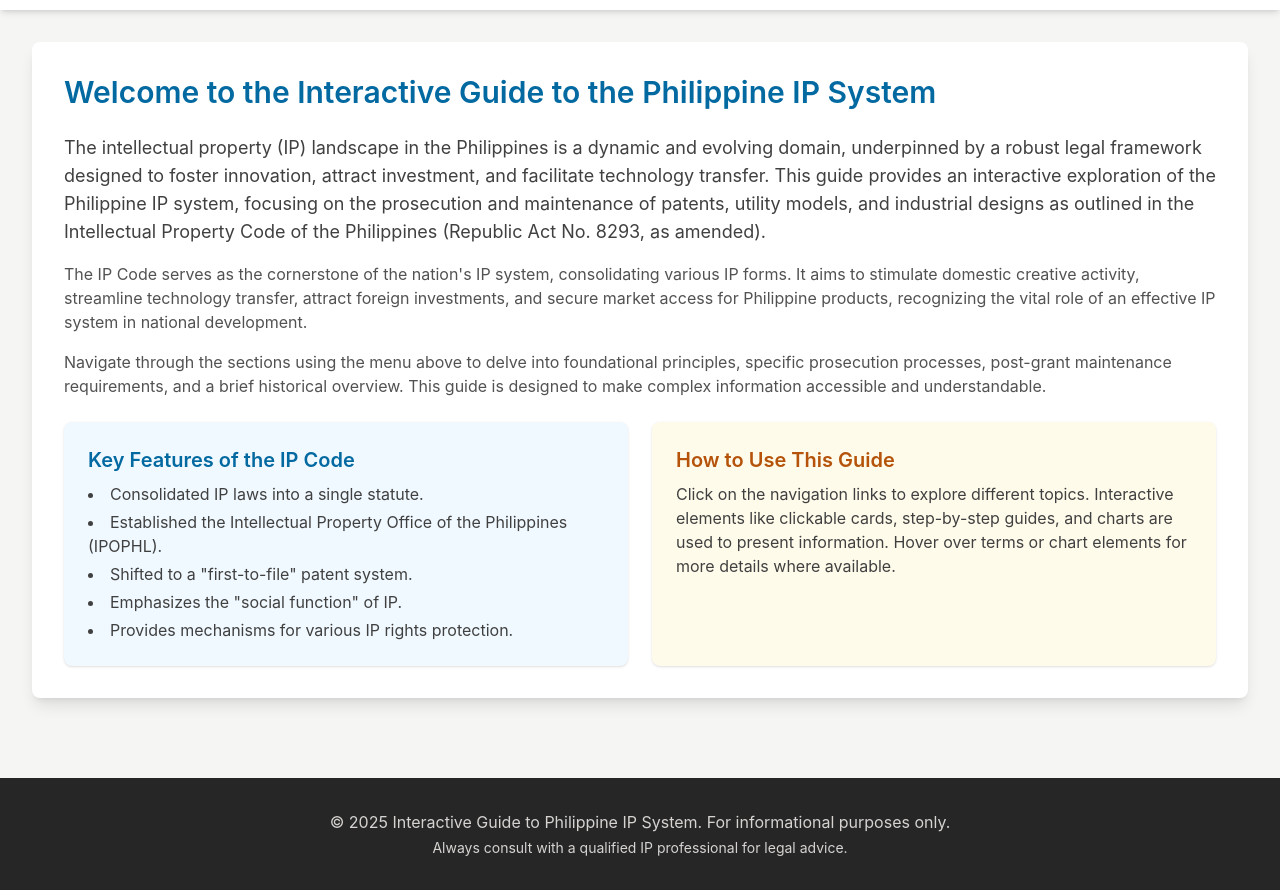
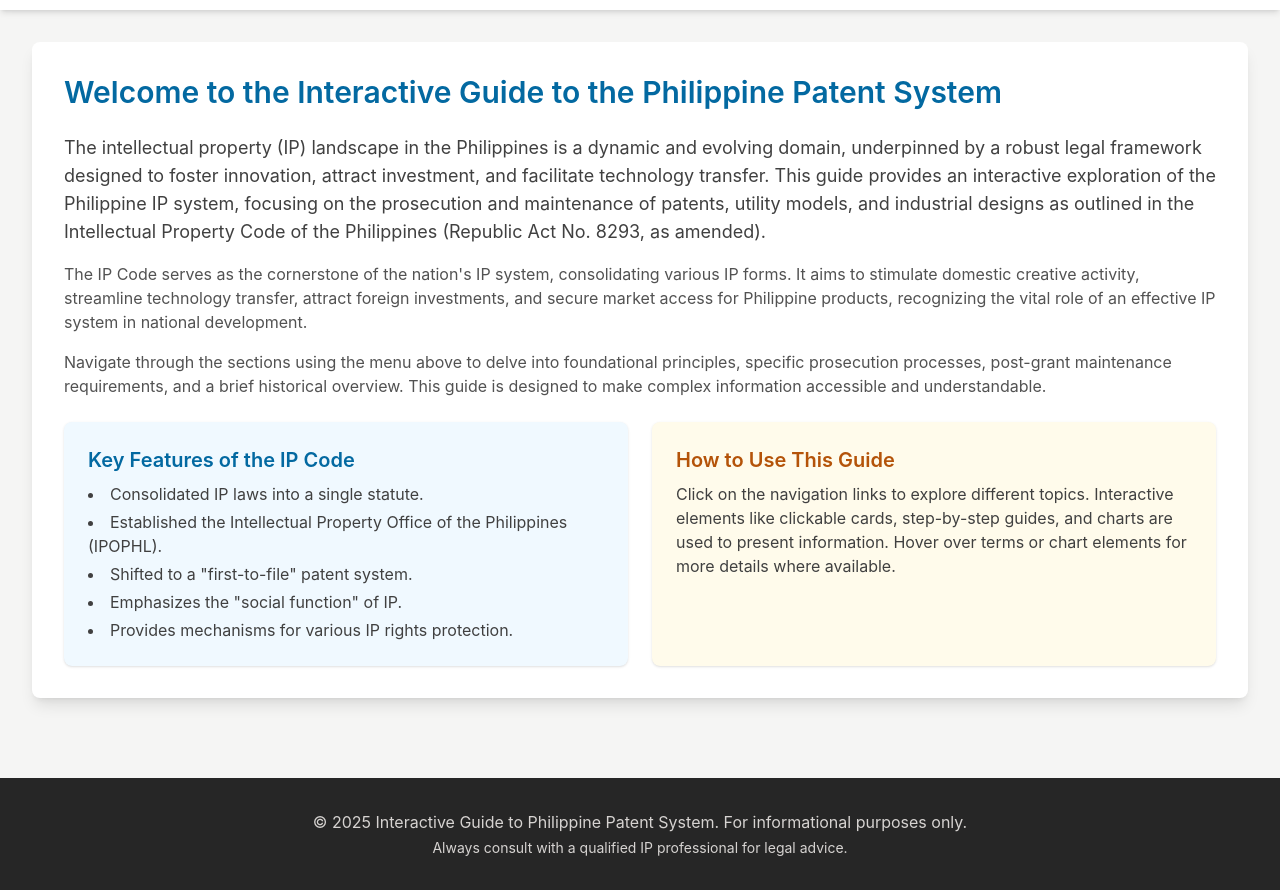
Before and after one commit to ksrevelar/PH-ip-guide, a plain HTML site: page index.html in a window 1280 px wide. Shown: the part 54-944 px from the top of the page. Drawn offline with nearby package versions, Linux system fonts and the light colour scheme.

Commit message:
Update index.html

```diff
--- a/index.html
+++ b/index.html
@@ -3,7 +3,7 @@
 <head>
     <meta charset="UTF-8">
     <meta name="viewport" content="width=device-width, initial-scale=1.0">
-    <title>Interactive Guide to Philippine IP System</title>
+    <title>Interactive Guide to Philippine Patent System</title>
     <script src="https://cdn.tailwindcss.com"></script>
     <script src="https://cdn.jsdelivr.net/npm/chart.js"></script>
     <!-- Visualization & Content Choices:
@@ -95,7 +95,7 @@
     <main class="container mx-auto p-4 sm:p-6 lg:p-8">
         <section id="home" class="content-section active">
             <div class="bg-white shadow-lg rounded-lg p-6 md:p-8">
-                <h2 class="text-3xl font-semibold text-sky-700 mb-6">Welcome to the Interactive Guide to the Philippine IP System</h2>
+                <h2 class="text-3xl font-semibold text-sky-700 mb-6">Welcome to the Interactive Guide to the Philippine Patent System</h2>
                 <p class="text-lg text-neutral-700 mb-4">
                     The intellectual property (IP) landscape in the Philippines is a dynamic and evolving domain, underpinned by a robust legal framework designed to foster innovation, attract investment, and facilitate technology transfer. This guide provides an interactive exploration of the Philippine IP system, focusing on the prosecution and maintenance of patents, utility models, and industrial designs as outlined in the Intellectual Property Code of the Philippines (Republic Act No. 8293, as amended).
                 </p>
@@ -426,7 +426,7 @@
 
     <footer class="bg-neutral-800 text-stone-300 py-8 mt-12">
         <div class="container mx-auto px-4 text-center">
-            <p>&copy; <span id="currentYear"></span> Interactive Guide to Philippine IP System. For informational purposes only.</p>
+            <p>&copy; <span id="currentYear"></span> Interactive Guide to Philippine Patent System. For informational purposes only.</p>
             <p class="text-sm mt-1">Always consult with a qualified IP professional for legal advice.</p>
         </div>
     </footer>
```
